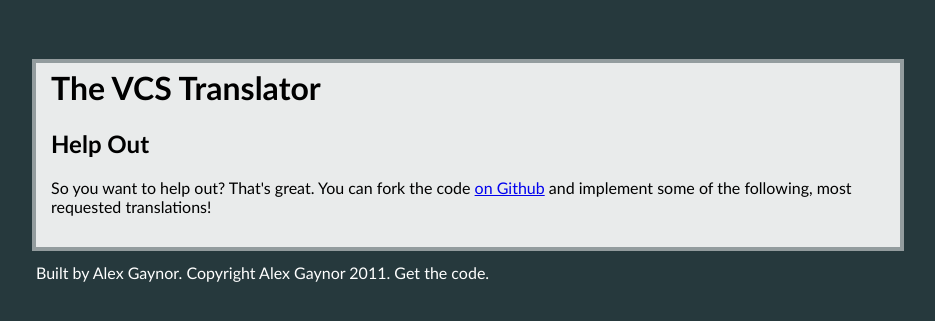
After one commit to alex/vcs-translator, a Django app: page /help/ in a window 1280 px wide. The commit adds this page. Shown: the top 321 px of the page, without its empty margins (172-1107 px from the left). Run offline with Django 3.2, Linux system fonts and the light colour scheme; data that the repository does not hold is empty; parts of the project's set-up code (start-up, migrations or seed data) failed here and were passed over; some libraries are stand-ins or nearby versions.

Commit message:
Help page.

```diff
--- a/vcstranslator_project/apps/translator/urls.py
+++ b/vcstranslator_project/apps/translator/urls.py
@@ -4,4 +4,5 @@ from django.conf.urls.defaults import patterns, include, url, handler404, handle
 urlpatterns = patterns("translator.views",
     url(r"^$", "home", name="home"),
     url(r"^feedback/$", "feedback", name="translation_feedback"),
+    url(r"^help/$", "help", name="translation_help"),
 )
--- a/vcstranslator_project/apps/translator/views.py
+++ b/vcstranslator_project/apps/translator/views.py
@@ -3,6 +3,7 @@ from django.shortcuts import render_to_response, redirect
 from django.template import RequestContext
 
 from translator.forms import TranslationForm, TranslationFeedbackForm
+from translator.models import FailedTranslation
 
 
 def home(request):
@@ -30,3 +31,8 @@ def feedback(request):
     return render_to_response("translator/feedback.html", {
         "form": form,
     }, context_instance=RequestContext(request))
+
+def help(request):
+    return render_to_response("translator/help.html", {
+        "failures": FailedTranslation.objects.order_by("-count"),
+    }, context_instance=RequestContext(request))
--- a/vcstranslator_project/static/css/base.css
+++ b/vcstranslator_project/static/css/base.css
@@ -16,8 +16,10 @@ body {
     padding-bottom: 15px;
 }
 
-#content h1 {
+#content h1, #content h1 a {
     padding-top: 5px;
+    text-decoration: none;
+    color: black;
 }
 
 #id_command {
--- a/vcstranslator_project/templates/base.html
+++ b/vcstranslator_project/templates/base.html
@@ -7,7 +7,7 @@
     <body>
         <div id="content-holder">
             <div id="content">
-                <h1>The VCS Translator</h1>
+                <h1><a href="{% url home %}">The VCS Translator</a></h1>
                 {% for message in messages %}
                     <p class="message">{{ message }}</p>
                 {% endfor %}
--- /dev/null
+++ b/vcstranslator_project/templates/translator/help.html
@@ -0,0 +1,19 @@
+{% extends "base.html" %}
+
+{% block title %}{{ block.super }} -- Help Out{% endblock %}
+
+{% block content %}
+    <h2>Help Out</h2>
+    <p>
+        So you want to help out?  That's great.  You can fork the code
+        <a href="https://github.com/alex/vcs-translator">on Github</a> and
+        implement some of the following, most requested translations!
+    </p>
+    <ul>
+        {% for fail in failures %}
+            <li>
+                <code>{{ fail.source }} {{ fail.command }}</code> to <code>{{ fail.target }}</code> - requested {{ fail.count }} time{{ fail.count|pluralize }}
+            </li>
+        {% endfor %}
+    </ul>
+{% endblock %}
--- a/vcstranslator_project/templates/translator/home.html
+++ b/vcstranslator_project/templates/translator/home.html
@@ -27,6 +27,8 @@
             <p>If you have a suggestion for how this should be translated, <a href="{% url translation_feedback %}">let us know!</a>
         {% endif %}
     {% endif %}
+    <hr />
+    <p><a href="{% url translation_help %}">Interested in helping out?</a></p>
 {% endblock %}
 
 {% block extra_body %}
```
